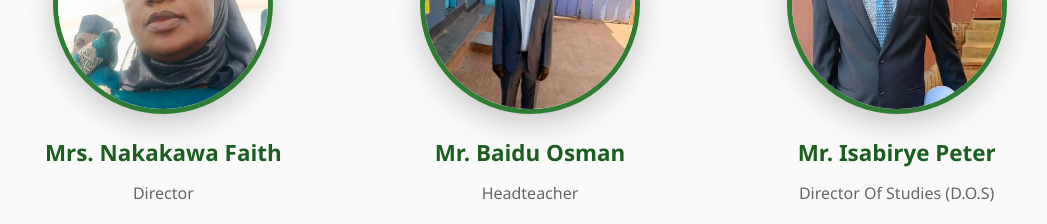
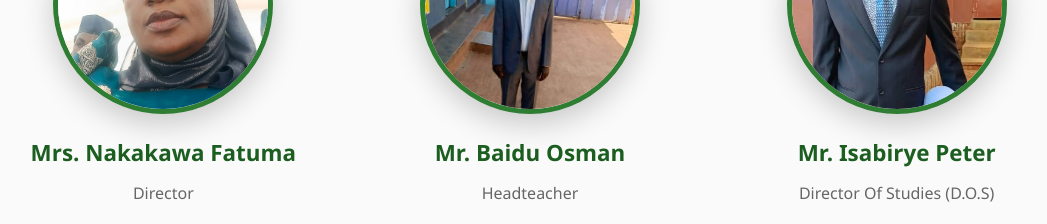
Before and after one commit to lighthill-sch/Light-hill-nursery-and-primary-school-, a plain HTML site: page index.html in a window 1280 px wide. Shown: the part 2400-2624 px from the top of the page, without its empty margins (110-1157 px from the left). Drawn offline with Linux system fonts and the light colour scheme.

Commit message:
Update staff name from Faith to Fatuma

```diff
--- a/index.html
+++ b/index.html
@@ -242,7 +242,7 @@ body.modal-open { overflow: hidden; }
       <div class="staff-img-wrap">
         <img src="director.jpg" alt="Director">
       </div>
-      <h3>Mrs. Nakakawa Faith</h3>
+      <h3>Mrs. Nakakawa Fatuma</h3>
       <p>Director</p>
     </div>
     <div class="staff-card">
```
